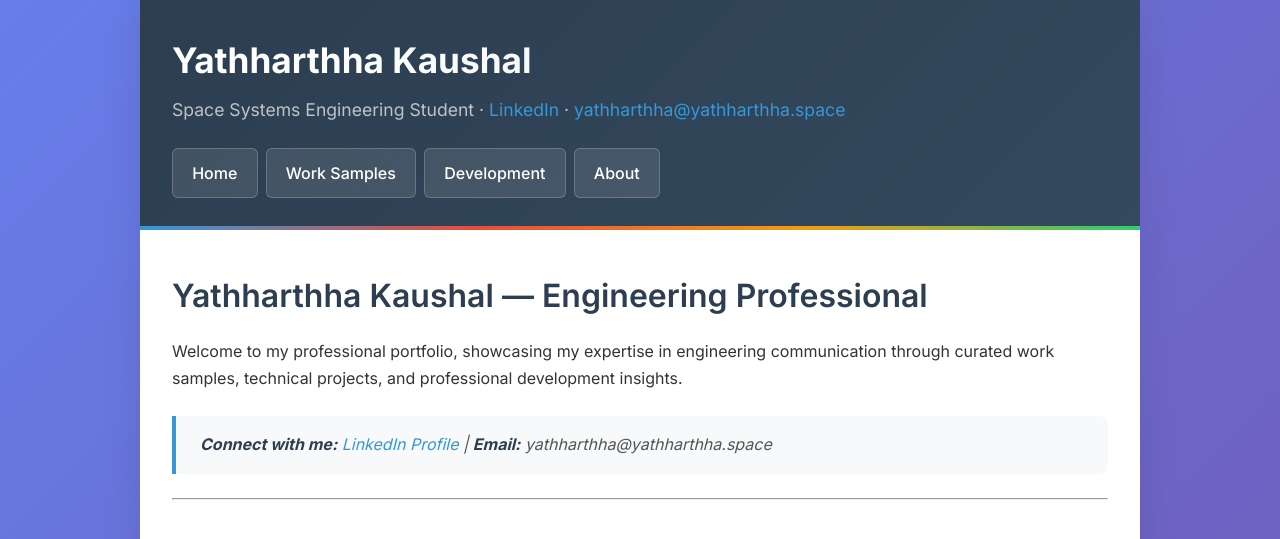
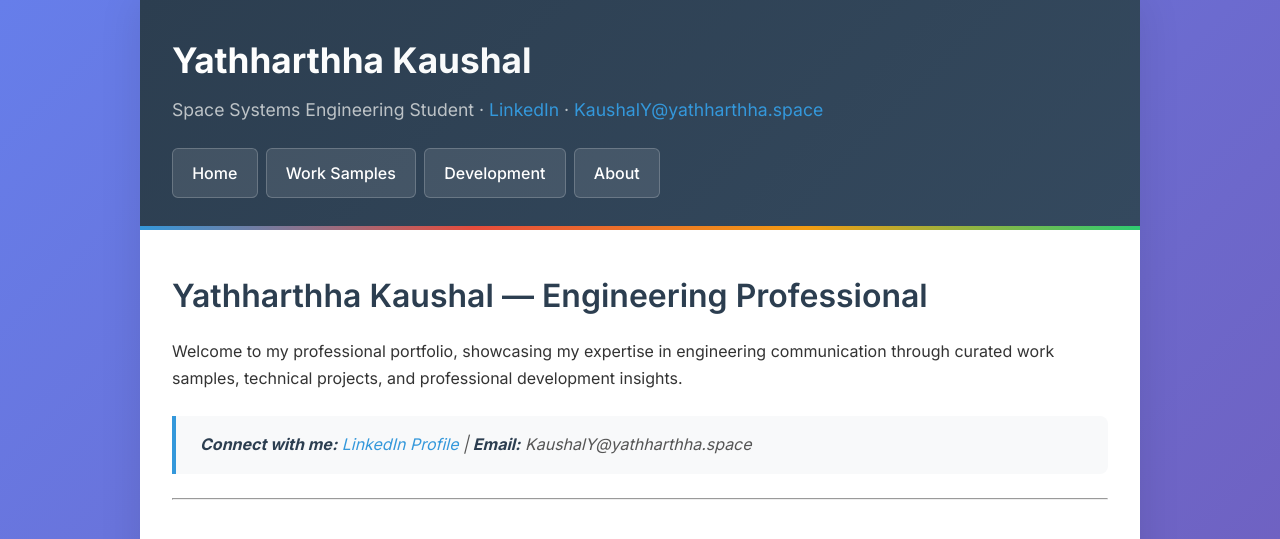
Before and after one commit to YK12321/Engineering-Portfolio, a Jekyll site: the page built from index.html, in a window 1280 px wide. Shown: the top 539 px of the page. Built offline with Jekyll 4.4.1, drawn with Linux system fonts in a browser that asks for light colours.

Commit message:
Update email

```diff
--- a/_config.yml
+++ b/_config.yml
@@ -5,7 +5,7 @@
 name: Yathharthha Kaushal
 title: ENG2003 Communication Portfolio
 role: Space Systems Engineering Student
-email: yathharthha@yathharthha.space
+email: KaushalY@yathharthha.space
 linkedin_url: https://www.linkedin.com/in/yathharthha-kaushal-86088532a/
 
 # GitHub repository information
```
